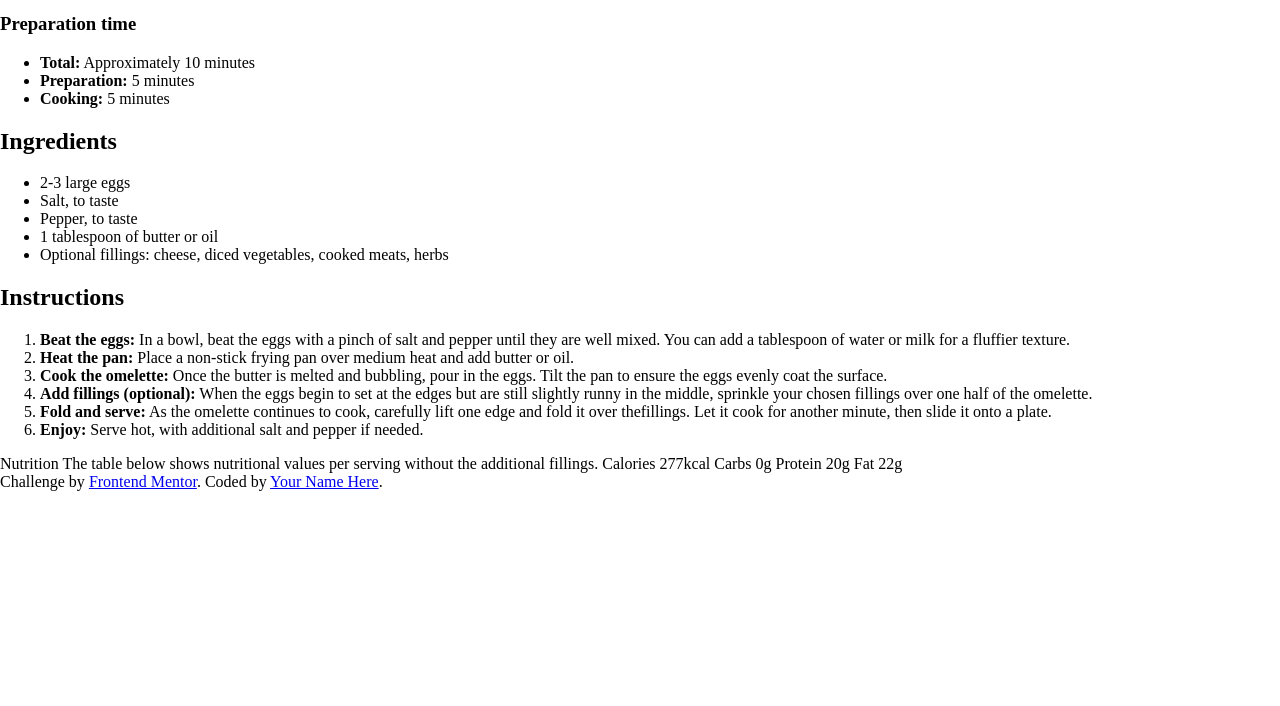
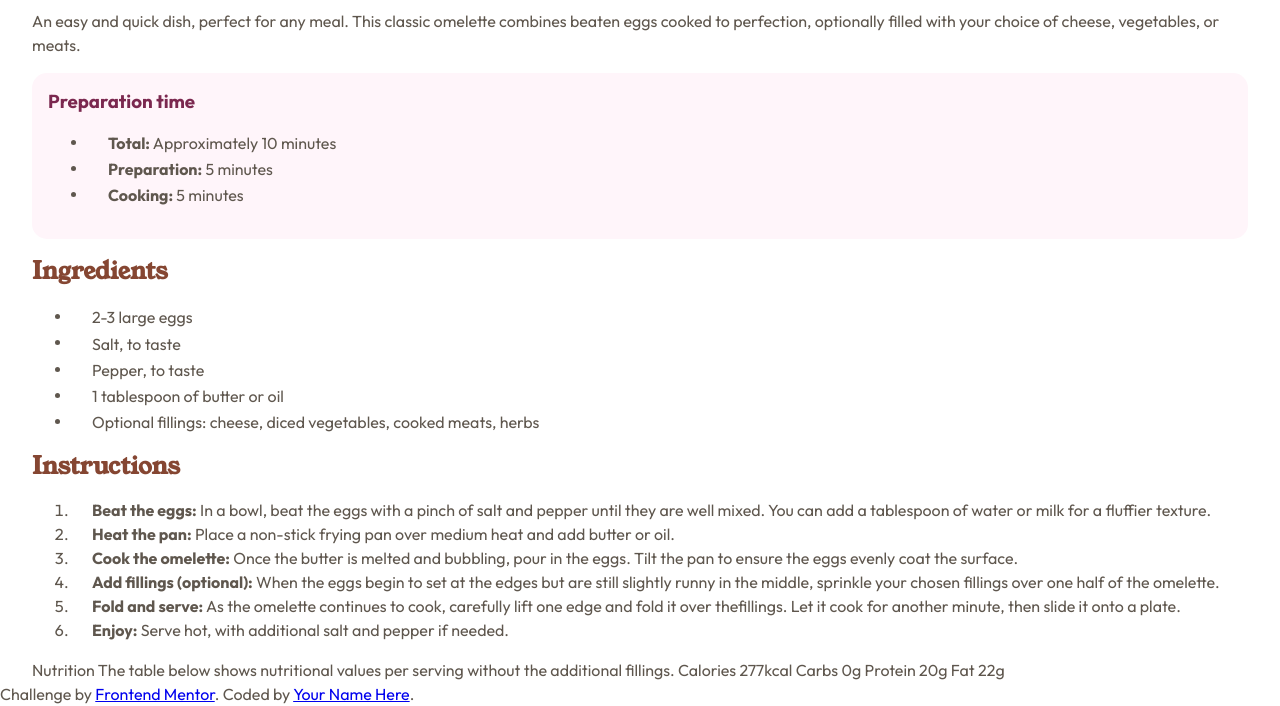
Before and after one commit to johncraven/frontendmentor-challenges, a plain HTML site: page recipe-page-main/index.html in a window 1280 px wide. Shown: the part 676-1382 px from the top of the page. Before the commit the page ends 1167 px from the top, so only its background shows below. Drawn offline with Linux system fonts and the light colour scheme.

Commit message:
updated styling

```diff
--- a/recipe-page-main/css/styles.css
+++ b/recipe-page-main/css/styles.css
@@ -26,6 +26,9 @@
 body {
     margin:0;
     font-size: 16px;
+    font-family: var(--fnt-body);
+    color: var(--clr-lightbrown);
+    line-height: 1.5rem;
 }
 
 img{
@@ -35,4 +38,43 @@ img{
 
 .inline-title {
     font-weight: bold;
+    color: var(--clr-lightbrown);
 }
+
+h1, h2, h3 {
+    font-family: var(--fnt-title);
+}
+h2 {
+    color: var(--clr-nutmeg)
+}
+
+.recipe-article {
+    padding-inline: 2rem;
+}
+
+.recipe-title {
+    font-size: 2.25rem;
+    font-weight: 400;
+    line-height: 1.1;
+}
+
+.timing {
+    background-color: var(--clr-rosewhite);
+    padding: 1rem;
+    border-radius: 15px;
+}
+
+.timing__title {
+    font-family: var(--fnt-body);
+    color: var(--clr-raspberry);
+    margin:0;
+}
+
+li {
+    padding-left: 1.25rem;
+}
+li p {
+    display: inline-block;
+    vertical-align: middle;
+    margin-block: 0;
+}
--- a/recipe-page-main/index.html
+++ b/recipe-page-main/index.html
@@ -12,9 +12,9 @@
 <body>
   <main>
   <div class="recipe-wrapper">
-  <article>
+  <img class="recipe-image" src="./assets/images/image-omelette.jpeg" alt="omelette on a plate" >
+  <article class="recipe-article">
     <header>
-      <img class="recipe-image" src="./assets/images/image-omelette.jpeg" alt="omelette on a plate" >
       <h1 class="recipe-title">Simple Omelette Recipe</h1>
       <p class="recipe-description">
         An easy and quick dish, perfect for any meal. This classic omelette combines beaten eggs cooked
@@ -23,13 +23,11 @@
     </header>
 
     <section class="timing">
-      <h3 class="timing__title">
-        Preparation time
-      </h3>
+      <h3 class="timing__title">Preparation time</h3>
       <ul class="timing__list">
-        <li><span class="inline-title">Total:</span> Approximately 10 minutes</li>
-        <li><span class="inline-title">Preparation:</span> 5 minutes</li>
-        <li><span class="inline-title">Cooking:</span> 5 minutes</li>
+        <li><p><span class="inline-title">Total:</span> Approximately 10 minutes</p></li>
+        <li><p><span class="inline-title">Preparation:</span> 5 minutes</p></li>
+        <li><p><span class="inline-title">Cooking:</span> 5 minutes</p></li>
       </ul>
     </section>
 
@@ -37,11 +35,11 @@
     <h2 class="ingredients__title">Ingredients</h2>
 
     <ul class="ingredients__list">
-      <li class="ingredients__listitem">2-3 large eggs</li>
-      <li class="ingredients__listitem">Salt, to taste</li>
-      <li class="ingredients__listitem">Pepper, to taste</li>
-      <li class="ingredients__listitem">1 tablespoon of butter or oil</li>
-      <li class="ingredients__listitem">Optional fillings: cheese, diced vegetables, cooked meats, herbs</li>
+      <li class="ingredients__listitem"><p>2-3 large eggs</p></li>
+      <li class="ingredients__listitem"><p>Salt, to taste</p></li>
+      <li class="ingredients__listitem"><p>Pepper, to taste</p></li>
+      <li class="ingredients__listitem"><p>1 tablespoon of butter or oil</p></li>
+      <li class="ingredients__listitem"><p>Optional fillings: cheese, diced vegetables, cooked meats, herbs</p></li>
     </ul>
     </section>
 
```
